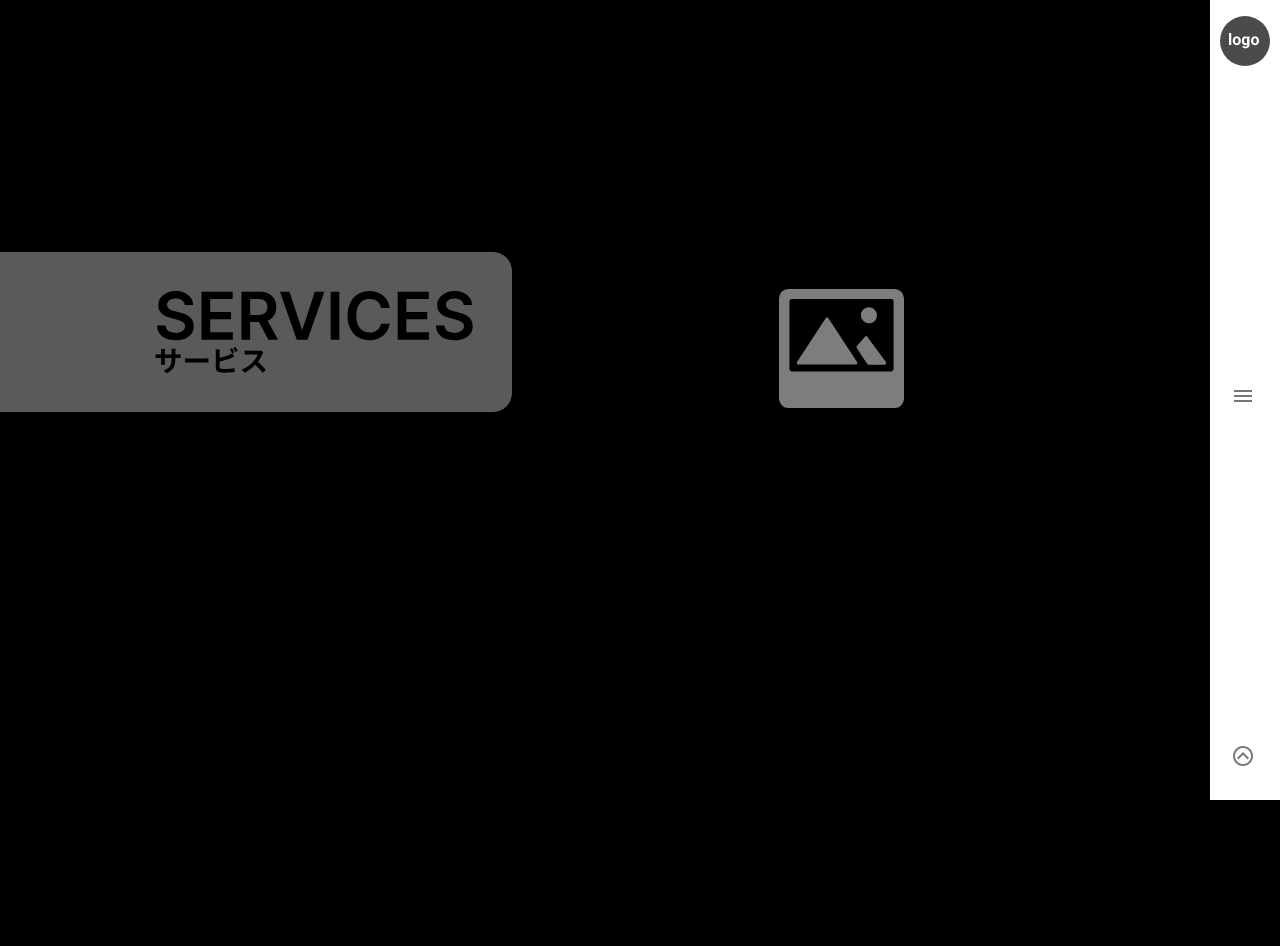
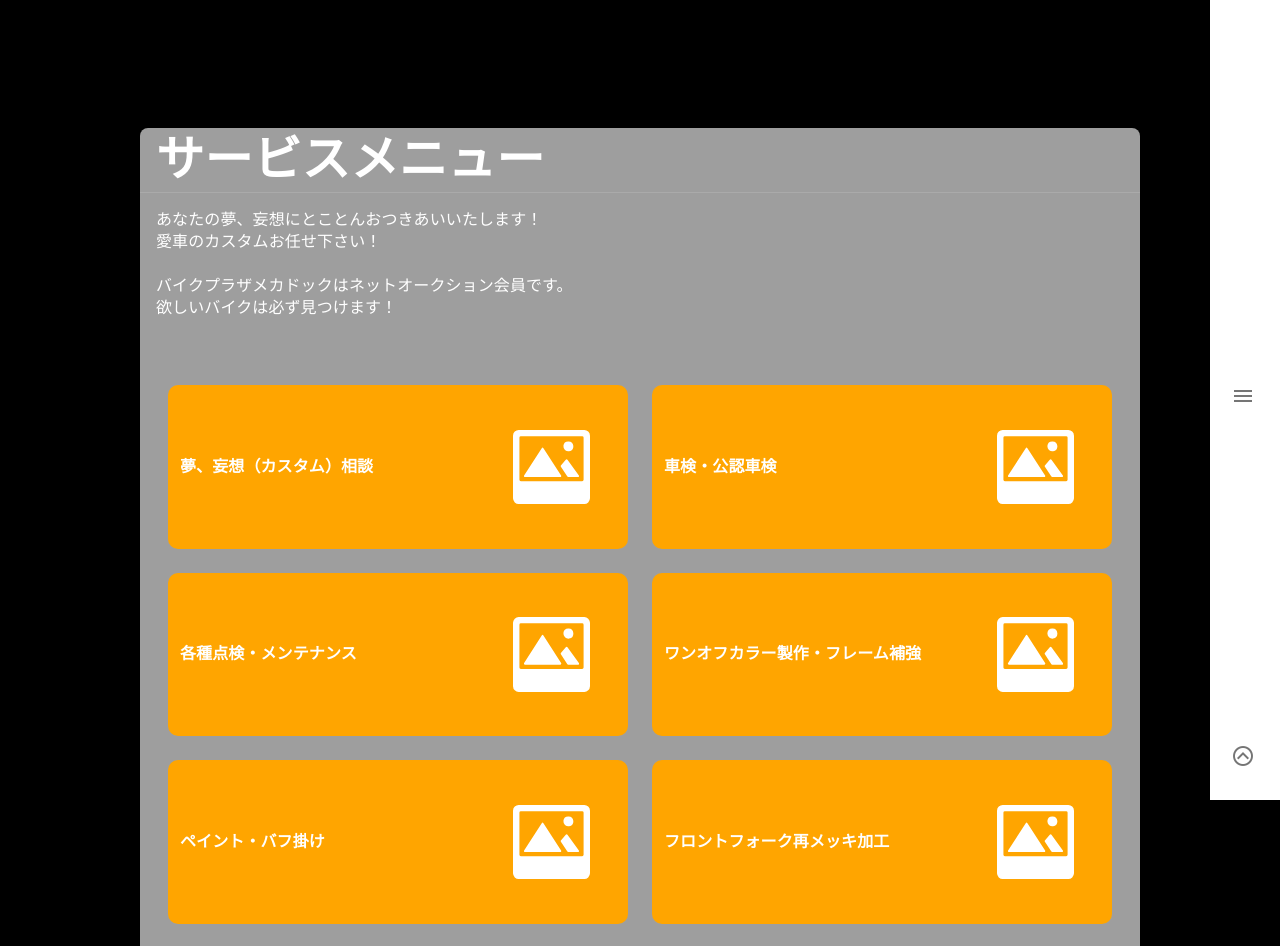
Before and after one commit to phann-phearoen/mechadock, a Nuxt app: page /services in a window 1280 px wide. Shown: the top 946 px of the page. Built offline with nearby package versions, Linux system fonts and the light colour scheme.

Commit message:
add services index

```diff
--- a/pages/services.vue
+++ b/pages/services.vue
@@ -1,38 +1,20 @@
 <template>
-  <div>
-    <div
-      id="services"
-      :style="{ backgroundColor: color }"
-    >
-      <v-row id="back-layer" justify="center" style="height: 100%">
-        <v-col cols="8" offset="4" align-self="center">
-          <img
-            :src="require(`~/assets/homepage-kit/demo/icon.svg`)"
-            class="d-block mx-auto"
-            width="15%"
-          >
-        </v-col>
-      </v-row>
-      <div id="overlay">
-        <services-title
-          id="title"
-          :fill="color"
-          :bg="'none'"
-        ></services-title>
+  <v-container class="demo-container">
+    <v-card color="grey" rounded="lg">
+      <v-card-title class="white--text meka-title">サービスメニュー</v-card-title>
+      <v-divider dark></v-divider>
+      <v-card-text>
+        <div class="white--text text-medium">
+          あなたの夢、妄想にとことんおつきあいいたします！<br>
+          愛車のカスタムお任せ下さい！<br><br>
+          バイクプラザメカドックはネットオークション会員です。<br>
+          欲しいバイクは必ず見つけます！<br><br>
         </div>
-    </div>
-    <v-container class="demo-container">
+      </v-card-text>
+      <v-card-text>
         <v-row class="ma-0 pa-0" justify="center">
-        <v-col align-self="center" cols="12" class="mb-12">
-          <div
-            class="text-extra-big text-center font-weight-bold"
-            :style="{ color: color, opacity: .7 }"
-          >
-            {{ textGenerator(3) }}
-          </div>
-        </v-col>
           <v-col
-          v-for="i in 6"
+            v-for="(item, i) in getServices"
             :key="i"
             cols="12"
             sm="6"
@@ -41,7 +23,7 @@
             <v-responsive
               aspect-ratio="2.812182"
               width="100%"
-            :style="{ backgroundColor: color }"
+              style="background-color: orange; border-radius: 10px"
             >
               <v-row
                 class="pa-0 ma-0"
@@ -49,8 +31,8 @@
                 style="height: 100%"
               >
                 <v-col cols="8" align-self="center">
-                <div class="white--text text-medium text-center">
-                  {{ textGenerator(3) }}
+                  <div class="white--text text-medium font-weight-bold">
+                    {{ item.title }}
                   </div>
                 </v-col>
                 <v-col cols="4" align-self="center">
@@ -64,43 +46,16 @@
             </v-responsive>
           </v-col>
         </v-row>
+      </v-card-text>
+    </v-card>
   </v-container>
-  </div>
 </template>
 
 <script>
 import { mapGetters } from 'vuex'
-import ServicesTitle from '../components/logos/services.vue'
-import textGenerator from '../helper/textGenerator'
-import { gsap } from 'gsap'
 export default {
-  components: {
-    ServicesTitle,
-  },
   computed: {
-    ...mapGetters('homepage-kit', ['color'])
-  },
-  methods: {
-    textGenerator(freq) {
-      return textGenerator.generate(freq)
-    },
-  },
-  mounted() {
-    const tl = gsap.timeline()
-    tl.to('#overlay', {
-      width: '40%',
-      top: '35%',
-      paddingTop: '12.5%',
-      borderBottomRightRadius: '1.5vw',
-      borderTopRightRadius: '1.5vw',
-      duration: 1,
-    }, 0)
-    tl.to('#title', {
-      width: '75%',
-      top: '15%',
-      left: '30%',
-      duration: 1,
-    }, 0)
+    ...mapGetters('home', ['getServices'])
   },
 }
 </script>
--- a/store/homepage-kit/getters.js
+++ b/store/home/getters.js
@@ -1,3 +1,4 @@
 export default {
 	color: (state) => state.color,
+	getServices: (state) => state.services,
 }
--- /dev/null
+++ b/store/home/index.js
@@ -0,0 +1,59 @@
+import actions from './actions'
+import getters from './getters'
+import mutations from './mutations'
+
+export const state = () => ({
+  color: 'black',
+	services: [
+		{
+			title: '夢、妄想（カスタム）相談',
+			contents: `
+
+			`,
+		},
+		{
+			title: '車検・公認車検',
+			contents: `
+
+			`,
+		},
+		{
+			title: '各種点検・メンテナンス',
+			contents: `
+
+			`,
+		},
+		{
+			title: 'ワンオフカラー製作・フレーム補強',
+			contents: `
+
+			`,
+		},
+		{
+			title: 'ペイント・バフ掛け',
+			contents: `
+
+			`,
+		},
+		{
+			title: 'フロントフォーク再メッキ加工',
+			contents: `
+
+			`,
+		},
+		{
+			title: '草刈り機、発電機の修理もOK',
+			contents: `
+
+			`,
+		},
+	],
+})
+
+export default {
+	namespaced: true,
+	state,
+	actions,
+	mutations,
+	getters,
+}
--- a/store/homepage-kit/index.js
+++ /dev/null
@@ -1,15 +0,0 @@
-import actions from './actions'
-import getters from './getters'
-import mutations from './mutations'
-
-export const state = () => ({
-  color: 'black',
-})
-
-export default {
-	namespaced: true,
-	state,
-	actions,
-	mutations,
-	getters,
-}
```
Also changed, not shown: store/home/actions.js (added), store/home/mutations.js (renamed from store/homepage-kit/mutations.js). Lines whose indentation alone changed are shown as unchanged.
